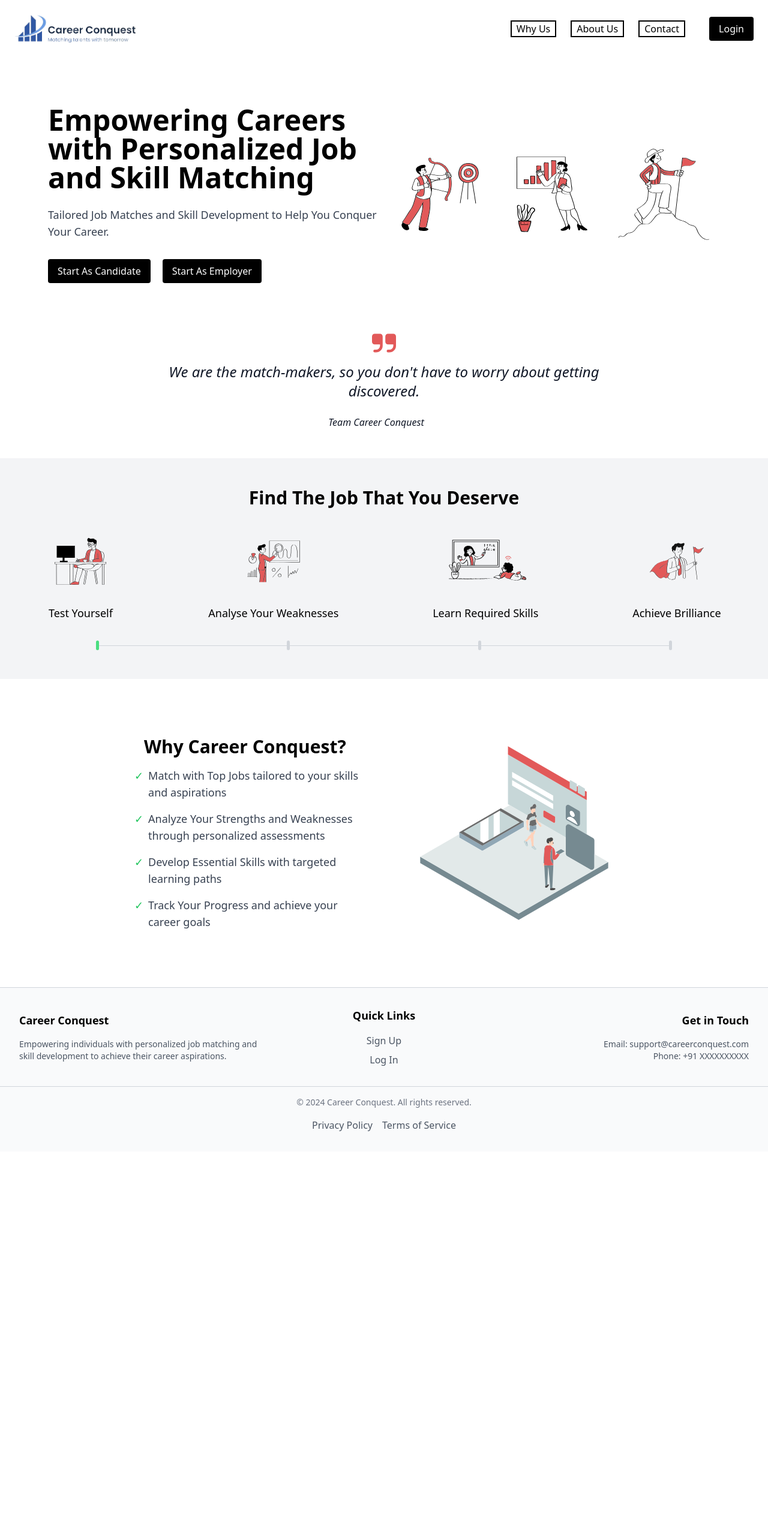
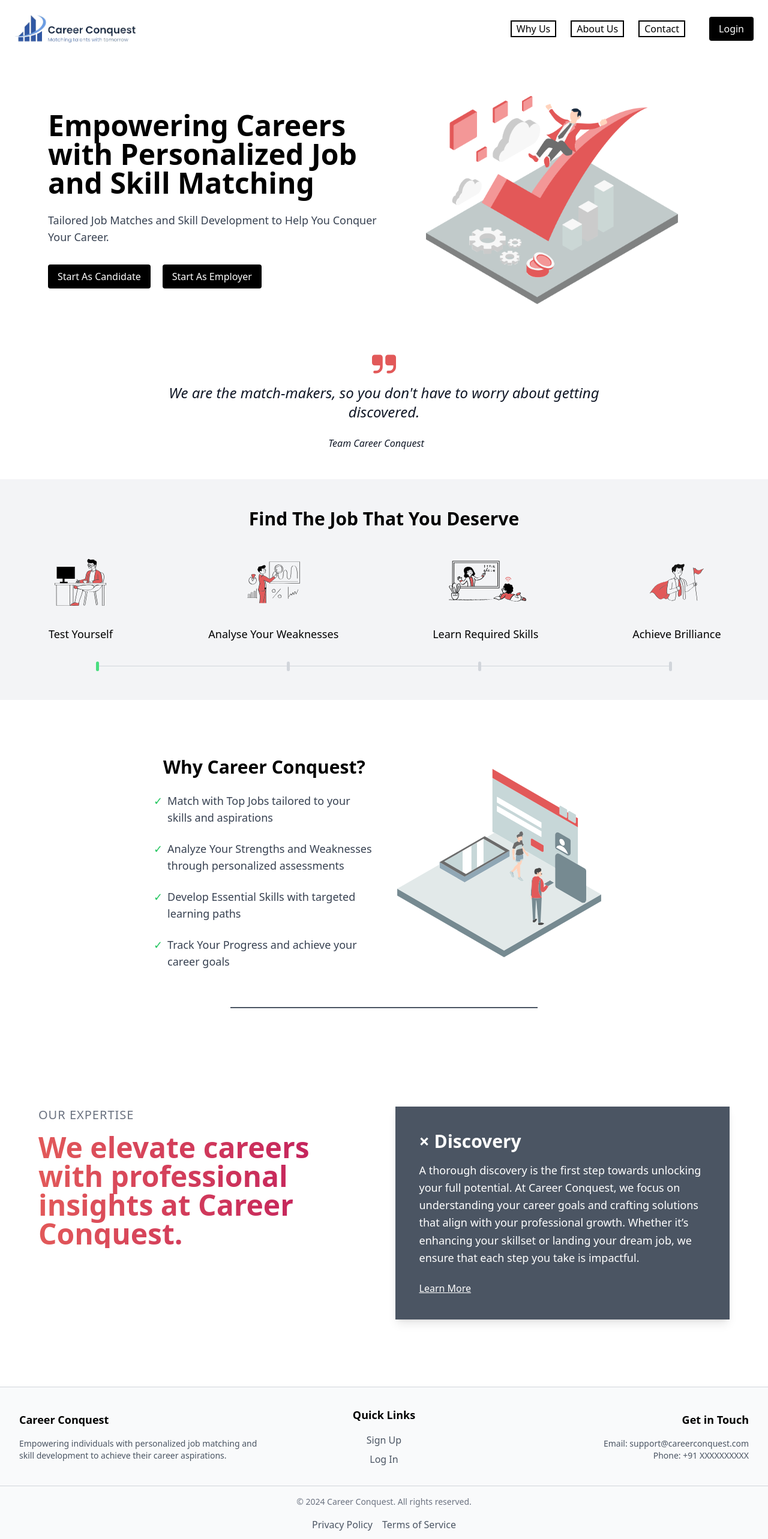
Before and after one commit to Arsh199965/Career-Conquest, a React (Vite) app: page / in a window 1280 px wide. Shown: the top 2566 px of the page at 60% size. Before the commit the page ends 1920 px from the top, so only its background shows below. Built offline with nearby package versions, Linux system fonts and the light colour scheme.

Commit message:
Home Updated

```diff
--- a/package.json
+++ b/package.json
@@ -13,6 +13,7 @@
     "react": "^18.3.1",
     "react-dom": "^18.3.1",
     "react-icons": "^5.3.0",
+    "react-intersection-observer": "^9.13.1",
     "react-router-dom": "^6.26.1",
     "react-slick": "^0.30.2",
     "slick-carousel": "^1.8.1"
--- /dev/null
+++ b/src/components/Expertise.jsx
@@ -0,0 +1,49 @@
+import React from "react";
+import { useInView } from "react-intersection-observer";
+
+const ExpertiseSection = () => {
+  const { ref, inView } = useInView({
+    threshold: 0.2, // Trigger when 20% of the section is in view
+  });
+
+  return (
+    <section
+      ref={ref}
+      className={`flex justify-center items-center bg-white py-16 transition-all duration-1000 transform ${
+        inView ? "opacity-100 translate-y-0" : "opacity-0 translate-y-10"
+      }`}
+    >
+      <div className="max-w-6xl mx-auto flex space-x-10">
+        {/* Left Text Section */}
+        <div className="w-1/2">
+          <h3 className="text-xl font-medium tracking-wider text-gray-500 uppercase mb-4">
+            Our Expertise
+          </h3>
+          <h2 className="text-5xl font-bold text-transparent bg-clip-text bg-gradient-to-r from-custom-red to-pink-700">
+            We elevate careers with professional insights at Career Conquest.
+          </h2>
+        </div>
+
+        {/* Right Discovery Card */}
+        <div className="w-1/2 bg-gray-600 text-white p-10 shadow-lg">
+          <h3 className="text-3xl font-semibold mb-4">× Discovery</h3>
+          <p className="text-lg leading-relaxed mb-6">
+            A thorough discovery is the first step towards unlocking your full potential.
+            At Career Conquest, we focus on understanding your career goals and crafting
+            solutions that align with your professional growth. Whether it’s enhancing
+            your skillset or landing your dream job, we ensure that each step you take
+            is impactful.
+          </p>
+          <a
+            href="#"
+            className="text-white underline hover:text-blue-400 transition duration-300"
+          >
+            Learn More
+          </a>
+        </div>
+      </div>
+    </section>
+  );
+};
+
+export default ExpertiseSection;
--- a/src/components/HomePage.css
+++ /dev/null
@@ -1,14 +0,0 @@
-@keyframes slideIn {
-  from {
-    transform: translateX(20%);
-    opacity: 0;
-  }
-  to {
-    transform: translateX(0);
-    opacity: 1;
-  }
-}
-
-.animate-slide-in {
-  animation: slideIn 1s ease forwards;
-}
--- a/src/components/HomePage.jsx
+++ b/src/components/HomePage.jsx
@@ -1,13 +1,12 @@
 import React from "react";
 import logo from "../assets/logotrp 2.png"; // Path to your Career Conquest logo
-import success from "../assets/Success.svg";
-import objectives from "../assets/Objectives.svg";
-import trainer from "../assets/Corporate-Trainer.svg";
 import { useNavigate } from "react-router-dom";
 import Testimonial from "./Testimonial";
 import AnimatedSection from "./PathSection";
 import WhyCC from "./WhyCC";
 import Footer from "./Footer";
+import ExpertiseSection from "./Expertise";
+import Main from "../assets/Main.svg";
 
 const Home = () => {
   const navigate = useNavigate();
@@ -45,7 +44,7 @@ const Home = () => {
         </div>
       </header>
 
-      <section className="container mx-auto flex flex-col lg:flex-row justify-between items-center py-16 pt-20 pb-4 pl-20 pr-20 mb-16">
+      <section className="container mx-auto flex flex-col lg:flex-row justify-between items-center py-16 pt-16 pb-4 pl-20 pr-20 mb-16">
         <div className="w-full lg:w-1/2">
           <h1 className="text-5xl font-bold text-black mb-6">
             Empowering Careers with Personalized Job and Skill Matching
@@ -63,17 +62,16 @@ const Home = () => {
             </button>
           </div>
         </div>
-        <div className="w-full lg:w-1/2 mt-8 lg:mt-0 flex">
-          <img src={objectives} className="w-1/3" />
-          <img src={trainer} className="w-1/3" />
-          <img src={success} className="w-1/3" />
+        <div className="w-full lg:w-1/2 mt-8 lg:mt-0 flex items-center justify-center">
+          <img src={Main} className="w-3/4" />
         </div>
       </section>
       <Testimonial content="We are the match-makers, so you don't have to worry about getting discovered." sayerName="Team Career Conquest" />
 
 
       <AnimatedSection/>
-      <WhyCC/>
+      <WhyCC />
+      <ExpertiseSection/>
       <Footer/>
     </div>
   );
--- a/src/components/PathSection.jsx
+++ b/src/components/PathSection.jsx
@@ -1,54 +1,25 @@
-import React, { useEffect, useRef, useState } from 'react';
-import "./HomePage.css";
+import React from 'react';
+import { useInView } from 'react-intersection-observer';
+
 import test from '../assets/test2.svg';
 import analyse from '../assets/analysis.svg';
 import learn from '../assets/learn.svg';
 import successjob from '../assets/Successjob.svg';
 
 const AnimatedSection = () => {
-  const sectionRef = useRef(null);
-  const [hasAnimated, setHasAnimated] = useState(false);
-  const count = useRef(1);
-
-  useEffect(() => {
-    const section = sectionRef.current;
-
-    const observer = new IntersectionObserver(
-      (entries) => {
-        entries.forEach((entry) => {
-          if (entry.isIntersecting && !hasAnimated) {
-
-            if (count.current % 2 === 0) {
-              entry.target.classList.remove('animate-slide-in');
-            } else {
-              entry.target.classList.add('animate-slide-in');
-              console.log("Animation added");
-            }
-            count.current += 1;
-            setHasAnimated(true);
-          } else if (!entry.isIntersecting) {
-            setHasAnimated(false);
-            console.log("Out of view, animation reset");
-          }
+  const { ref, inView } = useInView({
+    threshold: 0.2, // Animation will trigger when 20% of the section is in view
+    triggerOnce: false, // Animation will trigger every time the section comes into view
   });
-      },
-      { threshold: 1.0 }
-    );
-
-    if (section) {
-      observer.observe(section);
-    }
-
-    return () => {
-      if (section) {
-        observer.unobserve(section);
-      }
-    };
-  }, [hasAnimated]);
 
   return (
     <section className="bg-gray-100 py-12 my-12">
-    <div ref={sectionRef}>
+      <div
+        ref={ref}
+        className={`transition-all duration-1000 transform ${
+          inView ? 'opacity-100 translate-x-0' : 'opacity-20 translate-x-40'
+        }`}
+      >
         <div className="container mx-auto text-center">
           <h2 className="text-3xl font-bold mb-8">
             Find The Job That You Deserve
--- a/src/components/WhyCC.jsx
+++ b/src/components/WhyCC.jsx
@@ -4,12 +4,12 @@ import Signup from '../assets/Signup.svg'; // Update path as needed
 const WhyCC = () => {
   return (
     <section className="bg-white py-8 my-12">
-      <div className="container mx-auto flex flex-col lg:flex-row items-center justify-between px-12 lg:px-32">
+      <div className="container mx-auto flex flex-col lg:flex-row items-center justify-between px-12 lg:px-32 mb-12">
 
         {/* Left Text Section */}
-        <div className="w-full lg:w-1/2 lg:pr-10 lg:pl-24">
-          <h2 className="text-3xl font-bold mb-4 pl-4">Why Career Conquest?</h2>
-          <ul className="list-none space-y-4 text-lg text-gray-700">
+        <div className="w-1/2 lg:pr-4 lg:pl-32">
+          <h2 className="text-3xl font-bold mb-6 pl-4">Why Career Conquest?</h2>
+          <ul className="list-none space-y-6 text-lg text-gray-700">
             <li className="flex items-start">
               <span className="text-green-500 mr-2">✓</span> Match with Top Jobs tailored to your skills and aspirations
             </li>
@@ -26,7 +26,7 @@ const WhyCC = () => {
         </div>
 
         {/* Right Image Section */}
-        <div className="w-1/2 lg:pl-10">
+        <div className="w-1/2 items-center h-auto">
           <img
             src={Signup}
             alt="Career Conquest Features"
@@ -34,6 +34,7 @@ const WhyCC = () => {
           />
         </div>
       </div>
+      <div className="h-[2px] my-5 bg-gray-600 justify-center mx-96"></div>
     </section>
   );
 };
```
Also changed, not shown: src/assets/Main.svg (added), 1 other file (tests, documents, lock files or other folders). Lines whose indentation alone changed are shown as unchanged.
